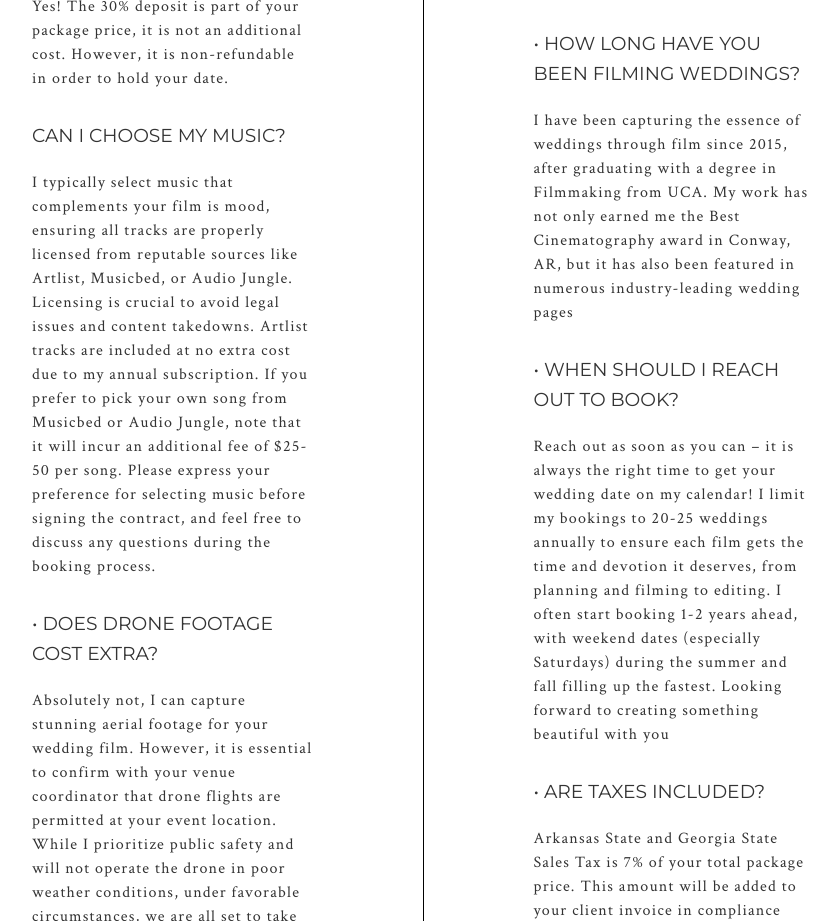
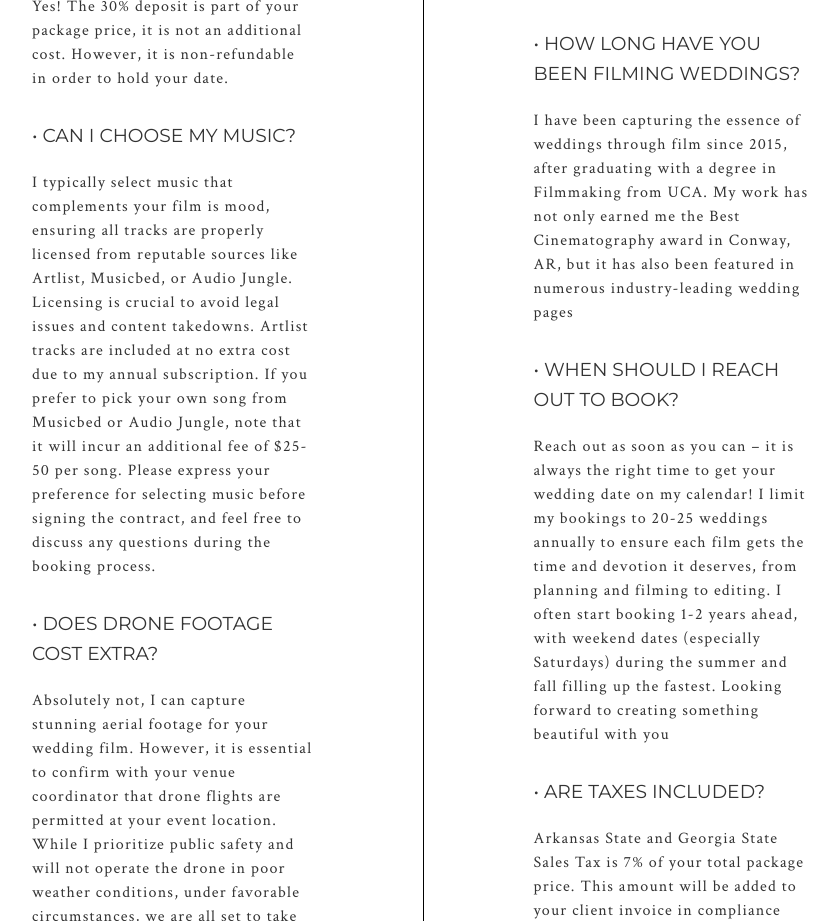
Before and after one commit to iphaminh/iphaminh, a React (Create React App) app: page /pricing in a window 1280 px wide. Shown: the part 2780-3701 px from the top of the page, without its empty margins (217-1055 px from the left). Built offline with nearby package versions, Linux system fonts and the light colour scheme; a web font is replaced by a local one.

Commit message:
changing banner contact and adding dot faqs

```diff
--- a/src/components/FAQs/FAQs.js
+++ b/src/components/FAQs/FAQs.js
@@ -21,7 +21,7 @@ const FAQs = () => {
     },
 
     {
-      question: 'CAN I CHOOSE MY MUSIC?',
+      question: '• CAN I CHOOSE MY MUSIC?',
       answer: 'I typically select music that complements your film is mood, ensuring all tracks are properly licensed from reputable sources like Artlist, Musicbed, or Audio Jungle. Licensing is crucial to avoid legal issues and content takedowns. Artlist tracks are included at no extra cost due to my annual subscription. If you prefer to pick your own song from Musicbed or Audio Jungle, note that it will incur an additional fee of $25-50 per song. Please express your preference for selecting music before signing the contract, and feel free to discuss any questions during the booking process.',
     },
 
--- a/src/pages/Contact/Contact.js
+++ b/src/pages/Contact/Contact.js
@@ -24,7 +24,7 @@ const Contact = () => {
           backgroundImage: `url(${bannerImageURL})`,
           backgroundAttachment: 'fixed',
           backgroundSize: 'cover',
-          backgroundPosition: `center ${600 - offsetY * 0.1}%`, // Adjust the 0.1 to control the speed
+          backgroundPosition: `center ${300 - offsetY * 0.1}%`, // Adjust the 0.1 to control the speed
           height: '400px', // Adjust the height as needed
           width: '100%',
         }}
```
